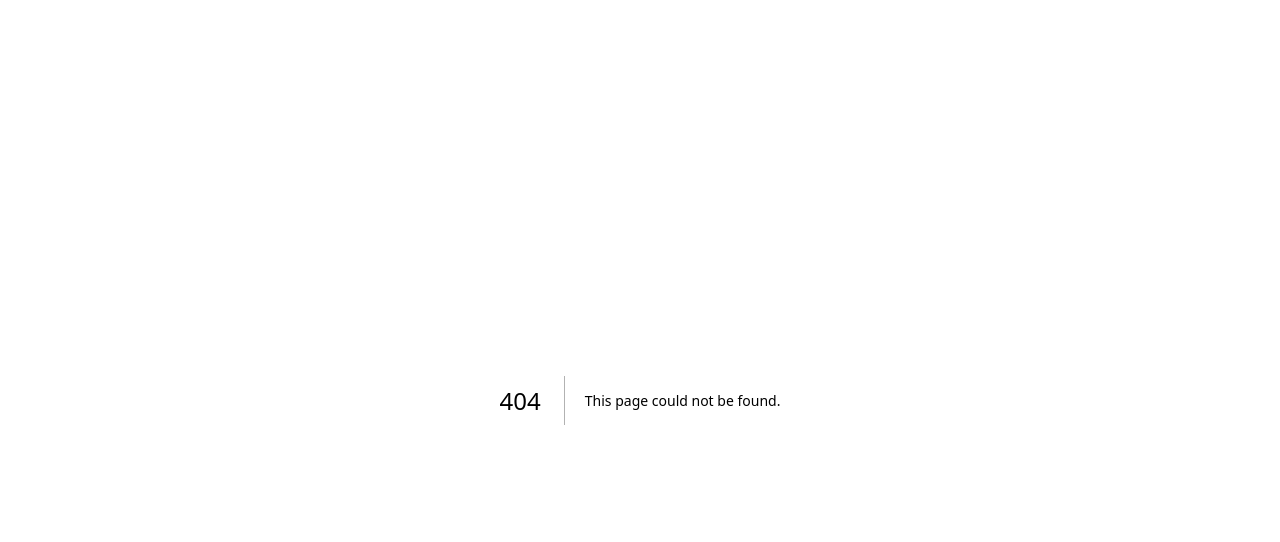
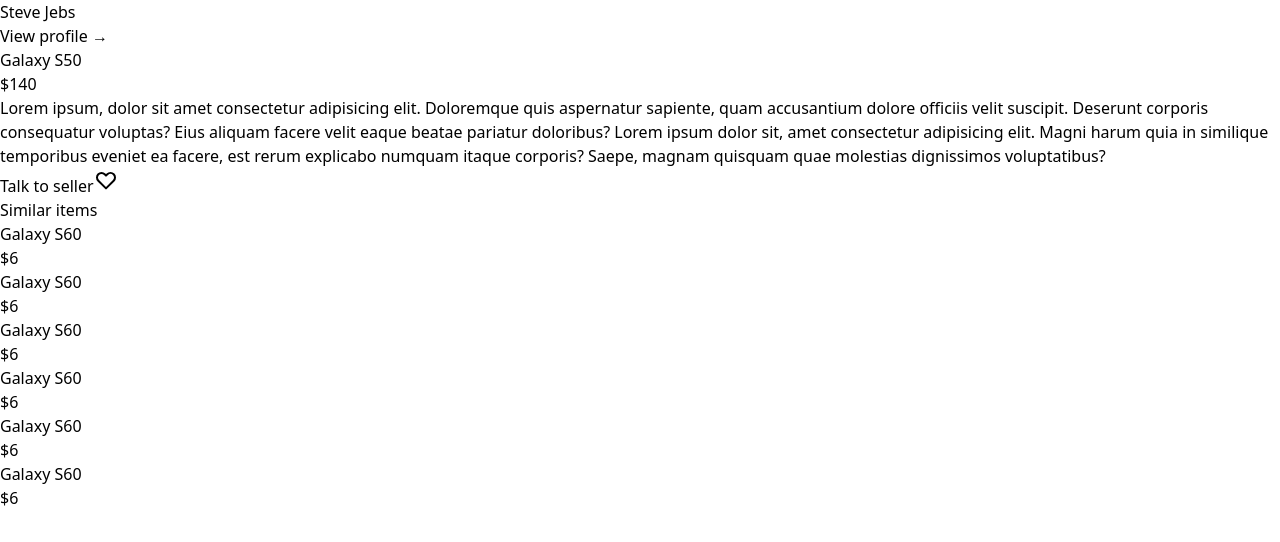
Before and after one commit to hyeongwookimdev/carrot-market, a Next.js app: page /items/1 in a window 1280 px wide. Before the commit this address had no page. Shown: the top 542 px of the page. Built offline with nearby package versions, Linux system fonts and the light colour scheme.

Commit message:
✨ Create Item Detail Page

```diff
--- /dev/null
+++ b/pages/items/[id].tsx
@@ -0,0 +1,66 @@
+import type { NextPage } from "next";
+
+const ItemDetail: NextPage = () => {
+  return (
+    <div>
+      <div>
+        <div />
+        <div>
+          <div />
+          <div>
+            <p>Steve Jebs</p>
+            <p>View profile &rarr;</p>
+          </div>
+        </div>
+        <div>
+          <h1>Galaxy S50</h1>
+          <p>$140</p>
+          <p>
+            Lorem ipsum, dolor sit amet consectetur adipisicing elit. Doloremque
+            quis aspernatur sapiente, quam accusantium dolore officiis velit
+            suscipit. Deserunt corporis consequatur voluptas? Eius aliquam
+            facere velit eaque beatae pariatur doloribus? Lorem ipsum dolor sit,
+            amet consectetur adipisicing elit. Magni harum quia in similique
+            temporibus eveniet ea facere, est rerum explicabo numquam itaque
+            corporis? Saepe, magnam quisquam quae molestias dignissimos
+            voluptatibus?
+          </p>
+          <div>
+            <button>Talk to seller</button>
+            <button>
+              <svg
+                className="h-6 w-6 "
+                xmlns="http://www.w3.org/2000/svg"
+                fill="none"
+                viewBox="0 0 24 24"
+                stroke="currentColor"
+                aria-hidden="true"
+              >
+                <path
+                  strokeLinecap="round"
+                  strokeLinejoin="round"
+                  strokeWidth="2"
+                  d="M4.318 6.318a4.5 4.5 0 000 6.364L12 20.364l7.682-7.682a4.5 4.5 0 00-6.364-6.364L12 7.636l-1.318-1.318a4.5 4.5 0 00-6.364 0z"
+                />
+              </svg>
+            </button>
+          </div>
+        </div>
+      </div>
+      <div>
+        <h2>Similar items</h2>
+        <div>
+          {[1, 2, 3, 4, 5, 6].map((_, i) => (
+            <div key={i}>
+              <div />
+              <h3>Galaxy S60</h3>
+              <p>$6</p>
+            </div>
+          ))}
+        </div>
+      </div>
+    </div>
+  );
+};
+
+export default ItemDetail;
```
